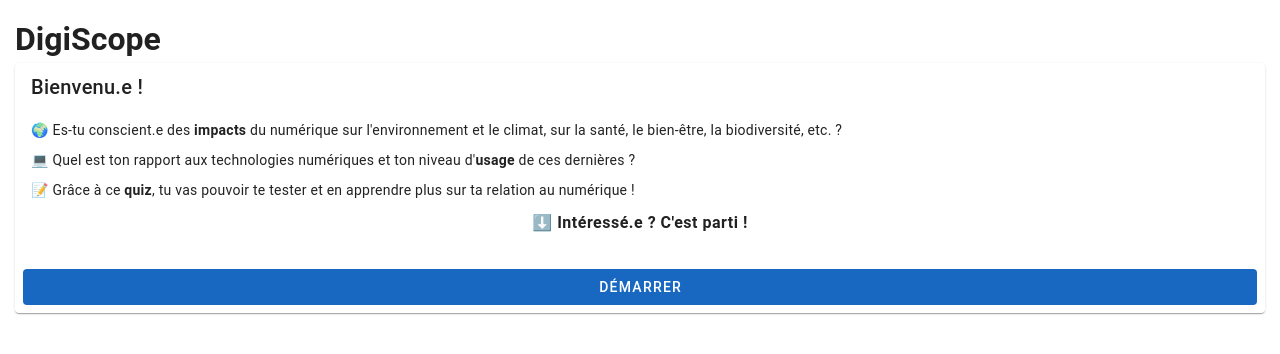
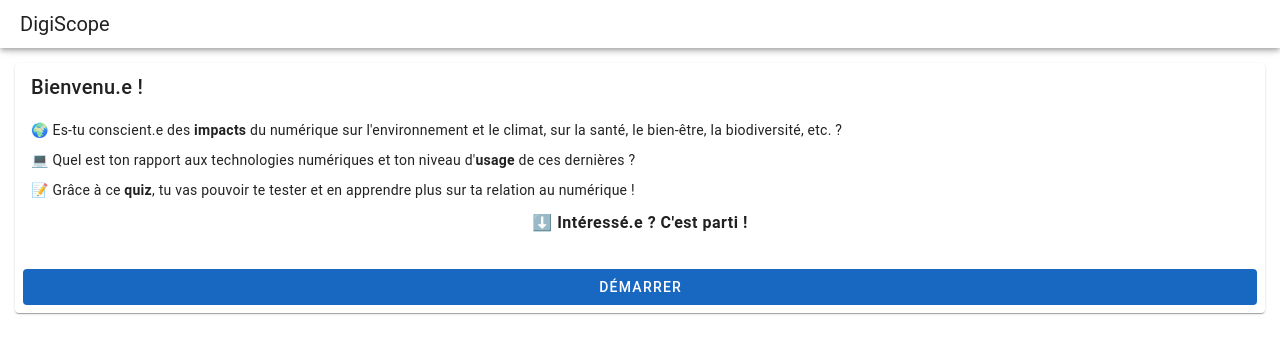
Before and after one commit to CSITEd/digiscope-assess, a Nuxt app: page / in a window 1280 px wide. Shown: the top 354 px of the page. Built offline with nearby package versions, Linux system fonts and the light colour scheme; what vue-recaptcha-v3 would draw is missing.

Commit message:
Setup page header

```diff
--- a/layouts/default.vue
+++ b/layouts/default.vue
@@ -1,4 +1,23 @@
+<script setup lang="ts">
+import { computed } from 'vue';
+import { useRoute } from 'vue-router';
+
+const route = useRoute()
+const onHomePage = computed(() => route.fullPath === '/')
+</script>
+
 <template>
-  <h1>DigiScope</h1>
-  <slot />
+  <VAppBar density="compact" title="DigiScope">
+    <template v-if="!onHomePage" v-slot:append>
+      <VBtn density="compact" prepend-icon="mdi-home" text="Home" to="/" />
+    </template>
+  </VAppBar>
+
+  <VMain>
+    <slot />
+  </VMain>
+
+  <VFooter>
+
+  </VFooter>
 </template>
--- a/pages/play.vue
+++ b/pages/play.vue
@@ -28,7 +28,10 @@ onMounted(async () => {
 </script>
 
 <template>
-  <VSkeletonLoader v-if="loading" type="card" />
+  <template v-if="loading">
+    <p>Chargement du quiz en cours, patientez...</p>
+    <VSkeletonLoader type="card" />
+  </template>
   <template v-else>
     <template v-if="!human">
       <p>You are not a human!</p>
```
